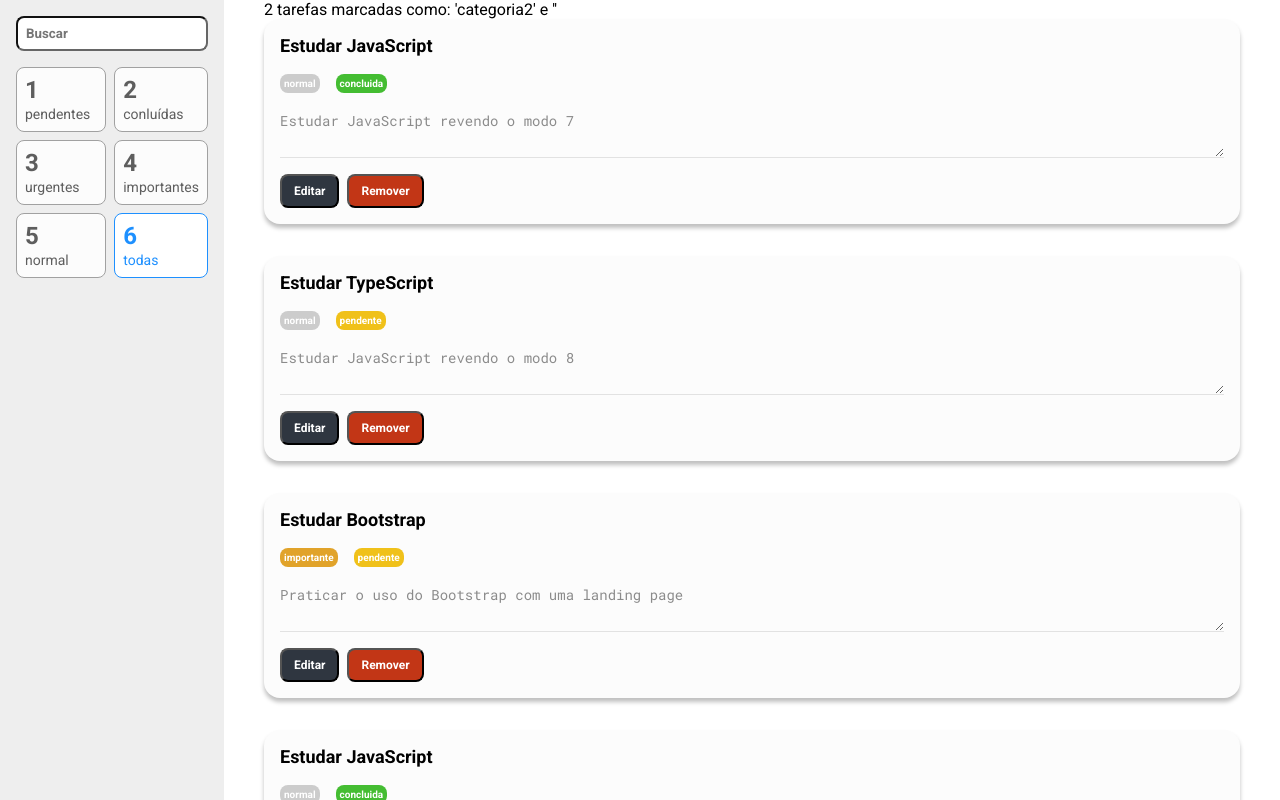
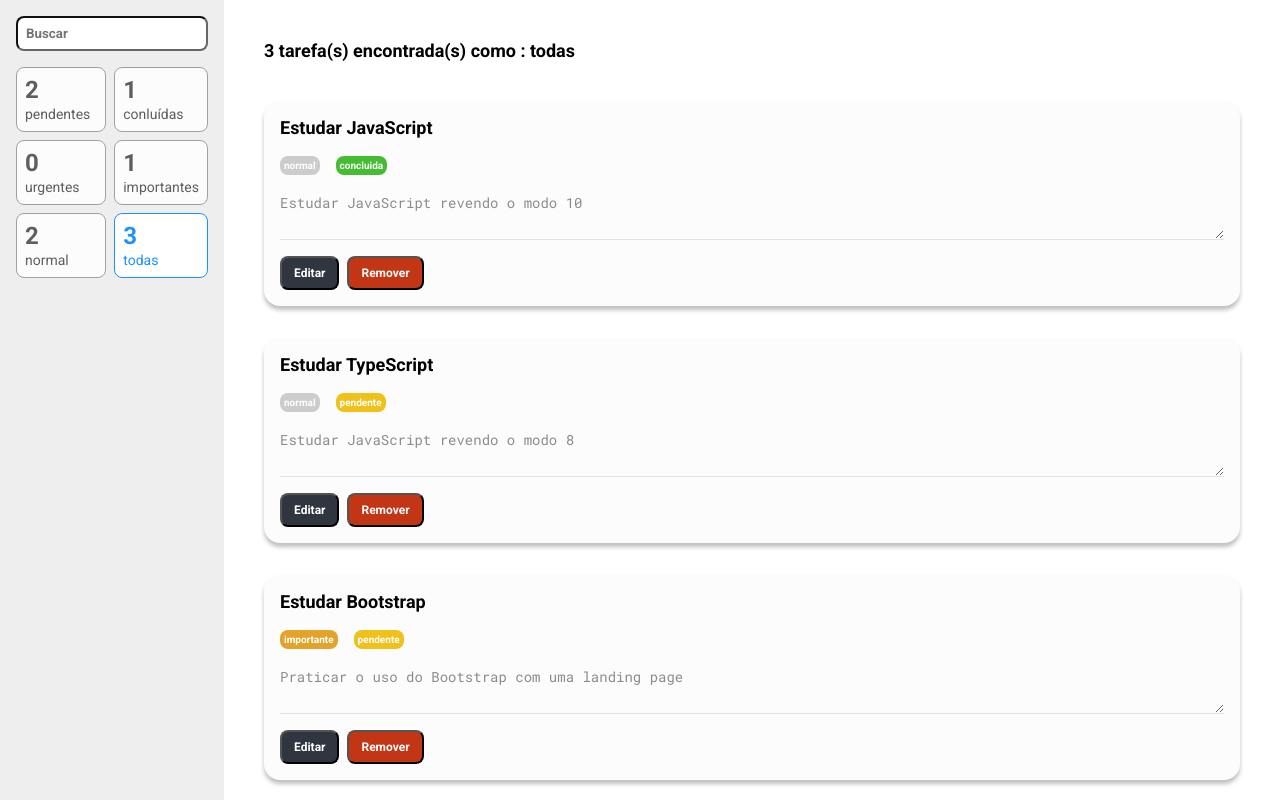
Before and after one commit to RodrigoBergenthal/tarefa-5---Parte-1, a React (Create React App) app: page / in a window 1280 px wide. Built offline with nearby package versions, Linux system fonts and the light colour scheme.

Commit message:
adicionando criterios e filtros

```diff
--- a/src/components/FiltroCard/index.tsx
+++ b/src/components/FiltroCard/index.tsx
@@ -1,16 +1,53 @@
+import { alterarFiltro } from '../../store/reducers/filtro'
+import { useDispatch, useSelector } from 'react-redux'
 import * as S from './styles'
+import * as enums from '../../utils/enums/tarefa'
+import { RootReducer } from '../../store'
 
 export type Props = {
-  ativo?: boolean
-  contador: number
   legenda: string
+  criterio: 'prioridade' | 'status' | 'todas'
+  valor?: enums.Prioridade | enums.Status
 }
 
-const FiltroCard = ({ ativo, contador, legenda }: Props) => (
-  <S.Card ativo={ativo}>
-    <S.Contador>{contador}</S.Contador>
-    <S.Label>{legenda}</S.Label>
-  </S.Card>
-)
+const FiltroCard = ({ legenda, criterio, valor }: Props) => {
+  const dispatch = useDispatch()
+  const { filtro, tarefas } = useSelector((state: RootReducer) => state)
+
+  const verificaEstaAtivo = () => {
+    const mesmoCriterio = filtro.criterio === criterio
+    const mesmoValor = filtro.valor === valor
+
+    return mesmoCriterio && mesmoValor
+  }
+
+  const contarTarefas = () => {
+    if (criterio === 'todas') return tarefas.itens.length
+    if (criterio === 'prioridade') {
+      return tarefas.itens.filter((item) => item.prioridade === valor).length
+    }
+    if (criterio === 'status') {
+      return tarefas.itens.filter((item) => item.status === valor).length
+    }
+  }
+
+  const filtrar = () => {
+    dispatch(
+      alterarFiltro({
+        criterio,
+        valor
+      })
+    )
+  }
+  const contador = contarTarefas()
+  const ativo = verificaEstaAtivo()
+
+  return (
+    <S.Card ativo={ativo} onClick={filtrar}>
+      <S.Contador>{contador}</S.Contador>
+      <S.Label>{legenda}</S.Label>
+    </S.Card>
+  )
+}
 
 export default FiltroCard
--- a/src/components/FiltroCard/styles.ts
+++ b/src/components/FiltroCard/styles.ts
@@ -1,14 +1,16 @@
 import styled from 'styled-components'
-import { Props } from '.'
 
-type PropsSemLegendaEContador = Omit<Props, 'contador' | 'legenda'>
+type Props = {
+  ativo: boolean
+}
 
-export const Card = styled.div<PropsSemLegendaEContador>`
+export const Card = styled.div<Props>`
   padding: 8px;
   border: 1px solid ${(props) => (props.ativo ? '#1e90ff' : ' #a1a1a1')};
   background-color: ${(props) => (props.ativo ? '#ffff' : ' #fcfcfc')};
   color: ${(props) => (props.ativo ? '#1e90ff' : ' #5e5e5e')};
   border-radius: 8px;
+  cursor: pointer;
 `
 export const Contador = styled.span`
   font-weight: bold;
--- a/src/containers/BarraLateral/index.tsx
+++ b/src/containers/BarraLateral/index.tsx
@@ -1,9 +1,9 @@
 import { useDispatch, useSelector } from 'react-redux'
 import FiltroCard from '../../components/FiltroCard'
-
 import * as S from './styles'
 import { alterarTermo } from '../../store/reducers/filtro'
 import { RootReducer } from '../../store'
+import * as enums from '../../utils/enums/tarefa'
 
 const BarraLateral = () => {
   const dispatch = useDispatch()
@@ -18,12 +18,36 @@
           onChange={(evento) => dispatch(alterarTermo(evento.target.value))}
         />
         <S.Filtros>
-          <FiltroCard legenda="pendentes" contador={1} />
-          <FiltroCard legenda="conluídas" contador={2} />
-          <FiltroCard legenda="urgentes" contador={3} />
-          <FiltroCard legenda="importantes" contador={4} />
-          <FiltroCard legenda="normal" contador={5} />
-          <FiltroCard legenda="todas" contador={6} ativo />
+          <FiltroCard
+            valor={enums.Status.PENDENTE}
+            criterio="status"
+            legenda="pendentes"
+          />
+
+          <FiltroCard
+            valor={enums.Status.CONCLUIDA}
+            criterio="status"
+            legenda="conluídas"
+          />
+
+          <FiltroCard
+            valor={enums.Prioridade.URGENTE}
+            criterio="prioridade"
+            legenda="urgentes"
+          />
+
+          <FiltroCard
+            valor={enums.Prioridade.IMPORTANTE}
+            criterio="prioridade"
+            legenda="importantes"
+          />
+          <FiltroCard
+            valor={enums.Prioridade.NORMAL}
+            criterio="prioridade"
+            legenda="normal"
+          />
+
+          <FiltroCard criterio="todas" legenda="todas" />
         </S.Filtros>
       </div>
     </S.Aside>
--- a/src/containers/ListaDeTarefas/index.tsx
+++ b/src/containers/ListaDeTarefas/index.tsx
@@ -1,23 +1,53 @@
 import Tarefa from '../../components/Tarefa'
-import { Container } from './styles'
+import { Container, Resultado } from './styles'
 import { useSelector } from 'react-redux'
 import { RootReducer } from '../../store'
 
 const ListaDeTarefas = () => {
   const { itens } = useSelector((state: RootReducer) => state.tarefas)
-  const { termo } = useSelector((state: RootReducer) => state.filtro)
+  const { termo, criterio, valor } = useSelector(
+    (state: RootReducer) => state.filtro
+  )
   const filtraTarefas = () => {
-    return itens.filter(
-      (item) => item.titulo.toLowerCase().search(termo.toLocaleLowerCase()) >= 0
+    let tarefasFiltradas = itens
+    if (termo !== undefined) {
+      tarefasFiltradas = tarefasFiltradas.filter(
+        (item) =>
+          item.titulo.toLowerCase().search(termo.toLocaleLowerCase()) >= 0
+      )
+      if (criterio === 'prioridade') {
+        tarefasFiltradas = tarefasFiltradas.filter(
+          (itens) => itens.prioridade === valor
+        )
+      } else if (criterio === 'status') {
+        tarefasFiltradas = tarefasFiltradas.filter(
+          (itens) => itens.status === valor
         )
       }
+      return tarefasFiltradas
+    } else {
+      return itens
+    }
+  }
+  const exibeResultadoFiltragem = (quantidade: number) => {
+    let mensagem = ''
+    const complementacao =
+      termo !== undefined && termo.length > 0 ? `e "${termo}"` : ''
+    if (criterio === 'todas') {
+      mensagem = `${quantidade} tarefa(s) encontrada(s) como : todas ${complementacao}`
+    } else {
+      mensagem = `${quantidade} tarefa(s) encontrada(s) como : "${`${criterio} = ${valor}`}"
+       ${complementacao}`
+    }
+    return mensagem
+  }
+  const tarefas = filtraTarefas()
+  const mensagem = exibeResultadoFiltragem(tarefas.length)
+
   return (
     <Container>
-      <p>
-        2 tarefas marcadas como: &apos;categoria2&apos; e &apos;{termo}&apos;
-      </p>
-      <ul>
-        {filtraTarefas().map((t) => (
+      <Resultado>{mensagem}</Resultado>
+      {tarefas.map((t) => (
         <li key={t.titulo}>
           <Tarefa
             id={t.id}
@@ -28,7 +58,6 @@
           />
         </li>
       ))}
-      </ul>
     </Container>
   )
 }
--- a/src/containers/ListaDeTarefas/styles.ts
+++ b/src/containers/ListaDeTarefas/styles.ts
@@ -5,3 +5,10 @@
   height: 100vh;
   overflow-y: scroll;
 `
+export const Resultado = styled.p`
+  display: block;
+  margin-top: 40px;
+  margin-bottom: 40px;
+  font-size: 18px;
+  font-weight: bold;
+`
--- a/src/store/reducers/filtro.ts
+++ b/src/store/reducers/filtro.ts
@@ -2,7 +2,7 @@
 import * as enums from '../../utils/enums/tarefa'
 
 type FiltroState = {
-  termo: string
+  termo?: string
   criterio: 'prioridade' | 'status' | 'todas'
   valor?: enums.Prioridade | enums.Status
 }
@@ -21,10 +21,14 @@
   reducers: {
     alterarTermo: (state, action: PayloadAction<string>) => {
       state.termo = action.payload
+    },
+    alterarFiltro: (state, action: PayloadAction<FiltroState>) => {
+      state.criterio = action.payload.criterio
+      state.valor = action.payload.valor
     }
   }
 })
 
-export const { alterarTermo } = filtroSlice.actions
+export const { alterarTermo, alterarFiltro } = filtroSlice.actions
 
 export default filtroSlice.reducer
--- a/src/store/reducers/tarefas.ts
+++ b/src/store/reducers/tarefas.ts
@@ -10,7 +10,7 @@
   itens: [
     {
       id: 1,
-      descricao: 'Estudar JavaScript revendo o modo 7',
+      descricao: 'Estudar JavaScript revendo o modo 10',
       prioridade: enums.Prioridade.NORMAL,
       status: enums.Status.CONCLUIDA,
       titulo: 'Estudar JavaScript'
@@ -28,13 +28,6 @@
       prioridade: enums.Prioridade.IMPORTANTE,
       status: enums.Status.PENDENTE,
       titulo: 'Estudar Bootstrap'
-    },
-    {
-      id: 4,
-      descricao: 'Estudar JavaScript revendo o modo 10',
-      prioridade: enums.Prioridade.NORMAL,
-      status: enums.Status.CONCLUIDA,
-      titulo: 'Estudar JavaScript'
     }
   ]
 }
```
Lines whose indentation alone changed are shown as unchanged.
